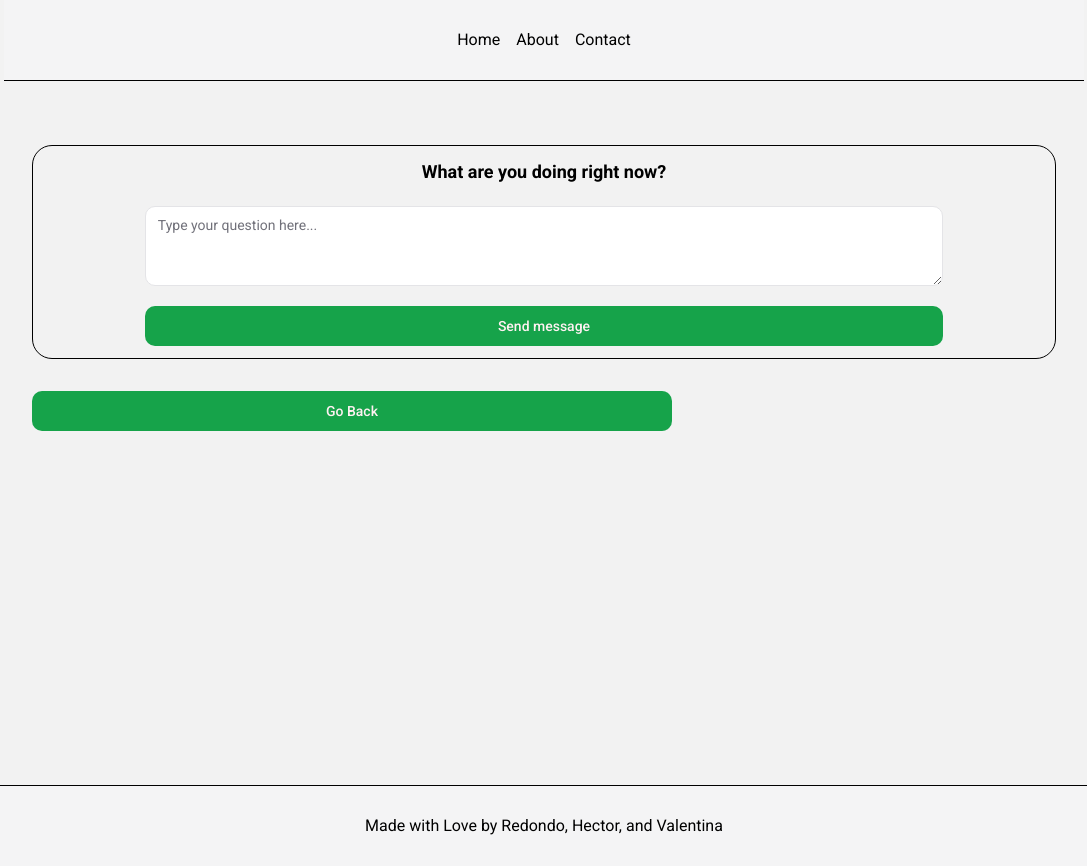
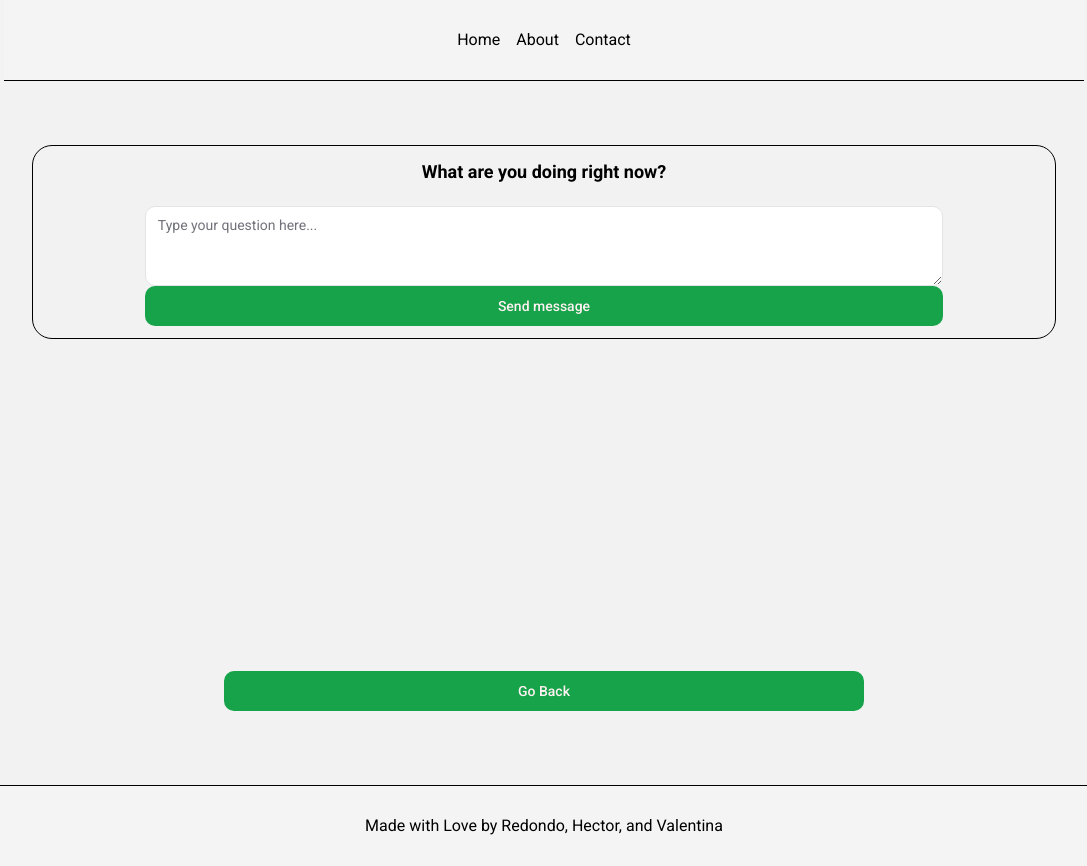
Before and after one commit to ItalianCookieMonster/AQ-app, a React (Vite) app: page /auth/task3 in a window 1280 px wide. Shown: the whole page, without its empty margins (96-1183 px from the left). Built offline with nearby package versions, Linux system fonts and the light colour scheme.

Commit message:
"Custom Question modified"

```diff
--- a/src/components/CustomQuestion/CustomQuestion.jsx
+++ b/src/components/CustomQuestion/CustomQuestion.jsx
@@ -1,13 +1,31 @@
 /* eslint-disable react/prop-types */
 import { Textarea } from "@/components/ui/textarea"
 import { Button } from "../ui/button"
+import { useState } from "react";
 
-const CustomQuestion = ({title}) => {
+const CustomQuestion = ({ title }) => {
+    const [question, setQuestion] = useState("");
+
+    const handleQuestionChange = (event) => {
+        setQuestion(event.target.value);
+    };
+
+    const handleSubmit = (event) => {
+        event.preventDefault();
+        console.log(question);
+
+    };
     return (
         <div className="border border-solid p-3 rounded-[20px] mt-8 w-full flex flex-col items-center justify-center gap-5">
             <p className="text-lg font-bold">{title}</p>
-            <Textarea className="w-[80%]" placeholder="Type your question here..."/>
-            <Button className="block w-[80%]">Send message</Button>
+            <form onSubmit={handleSubmit} className="w-full flex flex-col items-center justify-center gap">
+                <Textarea
+                    className="w-[80%]"
+                    placeholder="Type your question here..."
+                    value={question}
+                    onChange={handleQuestionChange} />
+                <Button type="submit" className="block w-[80%]">Send message</Button>
+            </form>
         </div>
     )
 }
--- a/src/pages/Task3/Task3.jsx
+++ b/src/pages/Task3/Task3.jsx
@@ -4,14 +4,17 @@ import { Button } from "@/components/ui/button"
 
 const Task3 = () => {
     return (
-        <div className="w-[80vw]">
+        <div className="w-[80vw] flex flex-col items-center">
             <CustomQuestion title="What are you doing right now?" />
+
+            <div className="h-[300px]">
+
+
+            </div>
 
 
 
-
-
-            <Link to={'/home'}>
+            <Link to={'/home'} className="justify-self-end">
                 <Button className="w-[50vw] mt-8">
                     Go Back
                 </Button>
```
